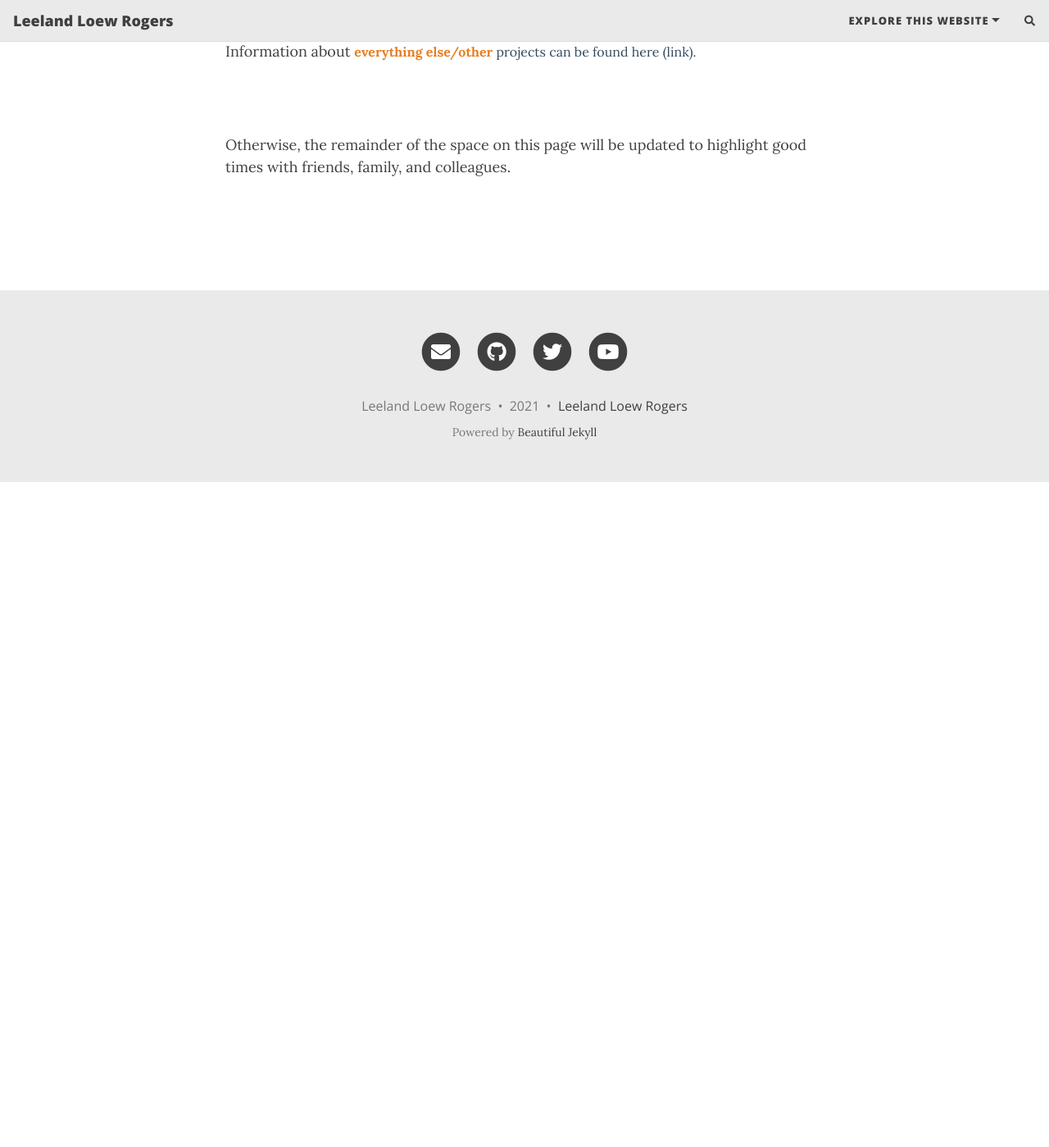
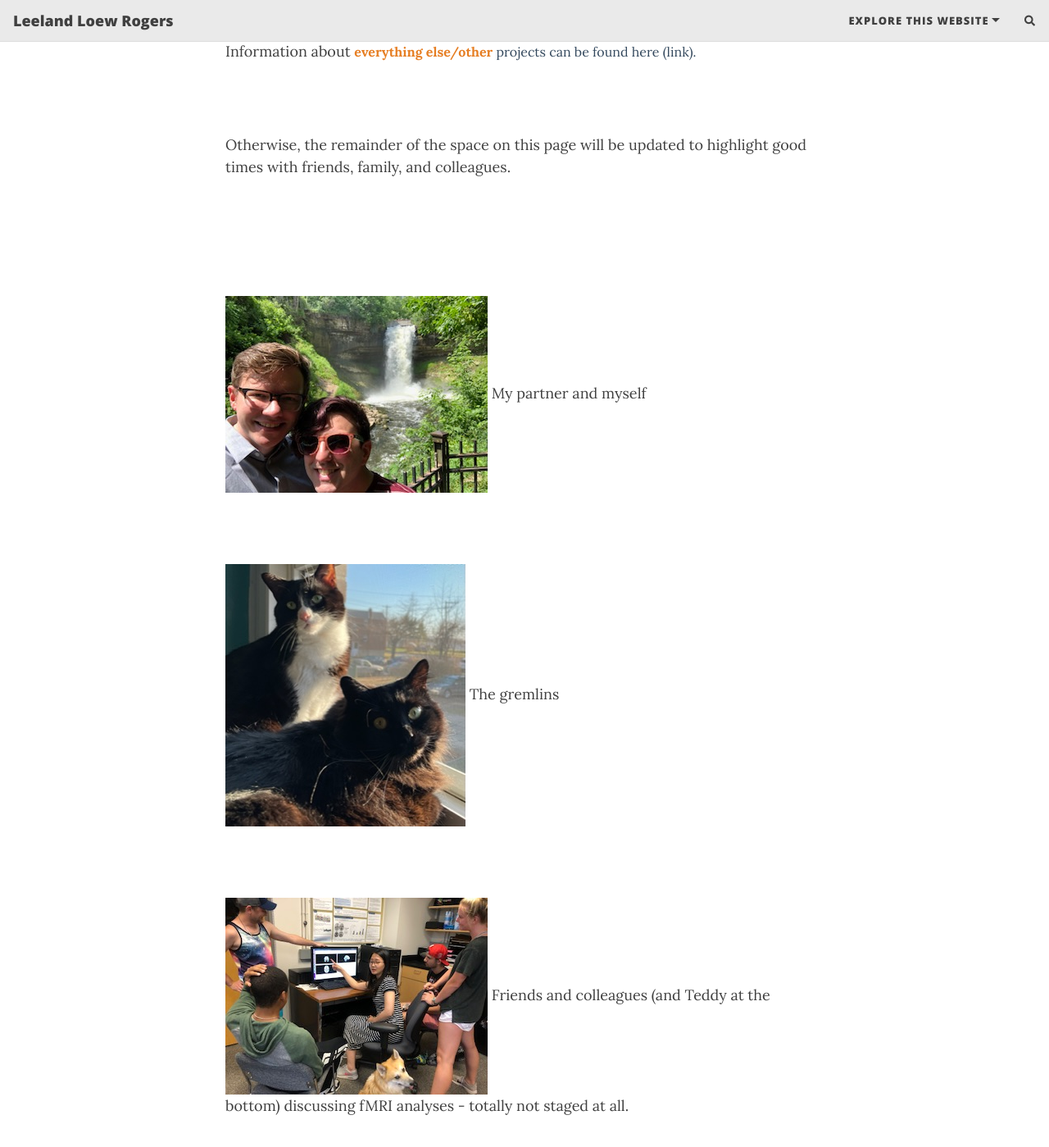
Before and after one commit to LeeLoew/LeelandRogers, a Jekyll site: the page built from aboutme.md, in a window 1280 px wide and 1400 px high, scrolled down 507 px. Shown: the whole window at 82% size. Built offline with Jekyll 4.4.1, drawn with Linux system fonts in a browser that asks for light colours; nearby versions of some CDN libraries; comment, search, counter and statistics services are not loaded; before the commit the page ends 1095 px from its top, so only the background shows below that.

Commit message:
updated aboutme

```diff
--- a/aboutme.md
+++ b/aboutme.md
@@ -8,3 +8,13 @@ title: About me + memories!
 <p>&nbsp;</p>
 <p>Otherwise, the remainder of the space on this page will be updated to highlight good times with friends, family, and colleagues.</p>
 <p>&nbsp;</p>
+<p>&nbsp;</p>
+<img src="{{ 'MeDerek1.jpg' | relative_url }}" alt="Not found" />
+My partner and myself
+<p>&nbsp;</p>
+<img src="{{ 'cats.jpg' | relative_url }}" alt="Not found" />
+The gremlins
+<p>&nbsp;</p>
+<img src="{{ 'VickeryLab1.jpg' | relative_url }}" alt="Not found" />
+Friends and colleagues (and Teddy at the bottom) discussing fMRI analyses - totally not staged at all.
+<p>&nbsp;</p>
```
Also changed, not shown: MeDerek1.jpg (added), VickeryLab1.jpg (added), cats.jpg (added).
